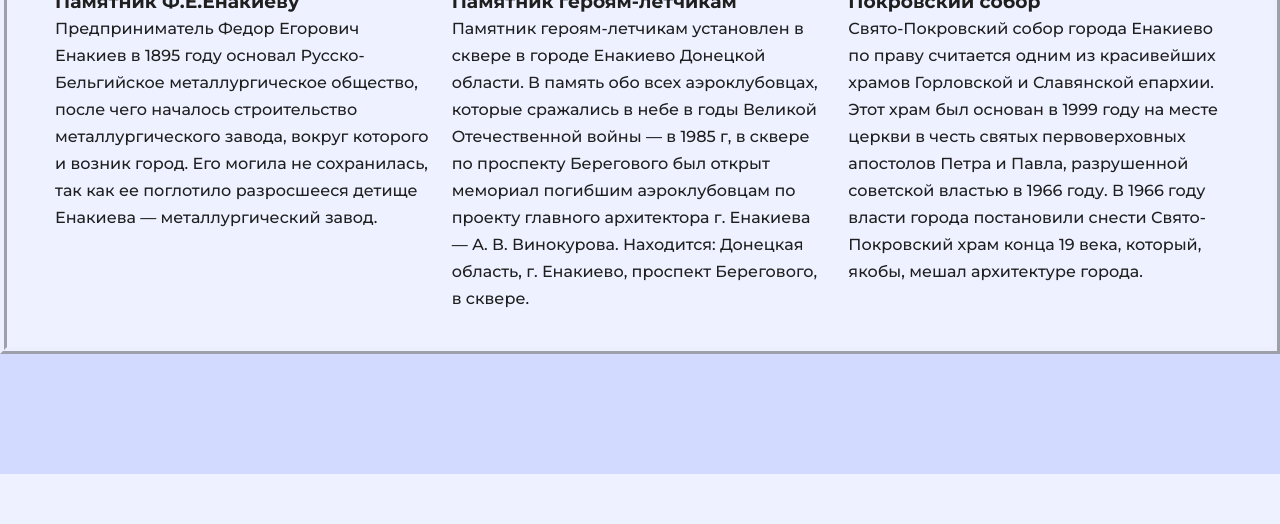
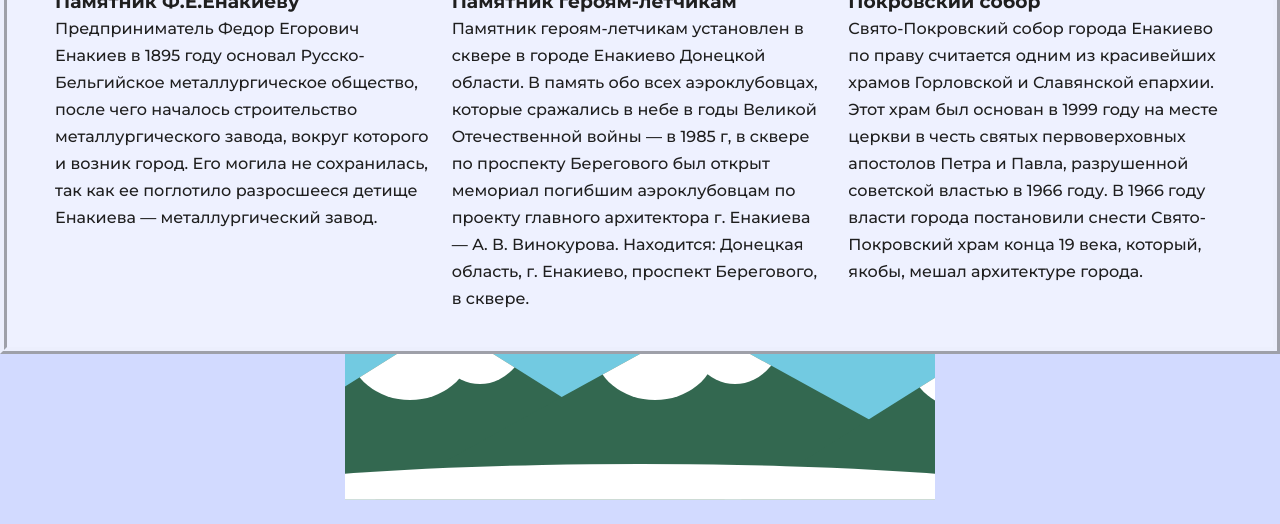
Before and after one commit to uncleDimasik/web-dev-22-23-laba-1, a website: page app/index.html in a window 1280 px wide. Shown: the part 1499-2023 px from the top of the page. Before the commit the page ends 1973 px from the top, so only its background shows below. Drawn offline with Linux system fonts and the light colour scheme.

Commit message:
south park bg

```diff
--- a/app/index.html
+++ b/app/index.html
@@ -14,7 +14,7 @@
 <body>
 
 <div class="wrapper">
-    <header class="header" >
+    <header class="header">
         <div class="container">
             <div class="header__inner">
                 <nav class="menu">
@@ -48,7 +48,8 @@
                     </h1>
                     <div class="section__content">
                         <p>
-                            Ена́киево https://enakievo-online.ru (укр. Єнакієве; с 1928 по 1937 год — Ры́ково, с 1937 по 1943 год — Орджоники́дзе)
+                            Ена́киево https://enakievo-online.ru (укр. Єнакієве; с 1928 по 1937 год — Ры́ково, с 1937 по
+                            1943 год — Орджоники́дзе)
                             —
                             город в
                             номинально образованном Горловском районе Донецкой области Украины, административный центр
@@ -56,7 +57,9 @@
                             образованной Енакиевской городской общины. До 2020 года был городом областного подчинения.
                             Входит в
                             Горловско-Енакиевскую агломерацию. С апреля 2014 года контролируется самопровозглашённой
-                            <a href="https://ru.wikipedia.org/wiki/Донецкая_Народная_Республика" title="Донецкая Народная Республика">Донецкой Народной Республикой</a>, согласно законодательству Украины является временно оккупированной территорией.
+                            <a href="https://ru.wikipedia.org/wiki/Донецкая_Народная_Республика"
+                               title="Донецкая Народная Республика">Донецкой Народной Республикой</a>, согласно
+                            законодательству Украины является временно оккупированной территорией.
                         </p>
                     </div>
                 </section>
@@ -168,7 +171,29 @@
     <footer class="footer">
         <div class="container">
             <div class="footer__inner">
-
+                <div class="south-park">
+                    <div class="south-park__background">
+                        <div class="south-park__mountain-1">
+                            <div class="south-park__mountain-snow-big"></div>
+                            <div class="south-park__mountain-snow-small"></div>
+                        </div>
+                        <div class="south-park__mountain-2">
+                            <div class="south-park__mountain-snow-big"></div>
+                            <div class="south-park__mountain-snow-small"></div>
+                        </div>
+                        <div class="south-park__mountain-3">
+                            <div class="south-park__mountain-snow-big"></div>
+                            <div class="south-park__mountain-snow-small"></div>
+                        </div>
+                        <div class="south-park__persons">
+                            <div class="south-park__eric"></div>
+                            <div class="south-park__kile"></div>
+                            <div class="south-park__stane"></div>
+                            <div class="south-park__kenny"></div>
+                        </div>
+                        <div class="south-park__ground"></div>
+                    </div>
+                </div>
             </div>
         </div>
     </footer>
--- a/app/scss/style.scss
+++ b/app/scss/style.scss
@@ -49,6 +49,7 @@ a:visited {
   color: #34c100;
 
 }
+
 a:link {
   color: $font-color;
 }
@@ -119,7 +120,7 @@ a:link {
     left: 0;
   }
 
-  li:nth-of-type(even){
+  li:nth-of-type(even) {
     background: #b9bcc7 0 0 no-repeat;
   }
 
@@ -131,5 +132,94 @@ a:link {
 
 .footer {
   background-color: $footer-color;
-  height: 120px;
+  height: 170px;
 }
+
+.south-park-wrapper {
+
+}
+
+.south-park {
+  margin: 0 auto;
+  width: 590px;
+  height: 146px;
+  background-color: #72cae1;
+
+  &__background {
+    height: 100%;
+    width: 100%;
+    position: relative;
+    clip-path: polygon(0 0, 100% 0%, 100% 100%, 0 100%);
+    overflow: hidden;
+  }
+
+  &__mountain-1 {
+    position: absolute;
+    top: -30px;
+    left: -250px;
+    width: 700px;
+    height: 220px;
+    background: #336850;
+    -webkit-clip-path: polygon(50% 0%, 0% 100%, 100% 100%);
+    clip-path: polygon(50% 0%, 0% 100%, 100% 100%);
+  }
+
+  &__mountain-snow-big{
+    position: absolute;
+    background-color: white;
+    border-radius: 50%;
+    transform-origin: center;
+    top: 12%;
+    left: 45%;
+    transform: translate(-50%,-50%);
+    width: 120px;
+    height: 100px;
+  }
+
+  &__mountain-snow-small{
+    position: absolute;
+    background-color: white;
+    border-radius: 50%;
+    transform-origin: center;
+    top: 0%;
+    left: 55%;
+    transform: translate(-50%,-50%);
+    width: 100px;
+    height: 120px;
+  }
+
+  &__mountain-2 {
+    position: absolute;
+    top: -30px;
+    left: -50px;
+    width: 800px;
+    height: 220px;
+    background: #336850;
+    -webkit-clip-path: polygon(50% 0%, 0% 100%, 100% 100%);
+    clip-path: polygon(50% 0%, 0% 100%, 100% 100%);
+  }
+
+  &__mountain-3 {
+    position: absolute;
+    top: -20px;
+    left: 310px;
+    width: 700px;
+    height: 220px;
+    background: #336850;
+    -webkit-clip-path: polygon(50% 0%, 0% 100%, 100% 100%);
+    clip-path: polygon(50% 0%, 0% 100%, 100% 100%);
+  }
+
+  &__ground {
+    position: absolute;
+    background-color: white;
+    border-radius: 50%;
+    transform-origin: center;
+    top: 110%;
+    left: 50%;
+    transform: translate(-50%,-50%);
+    width: 1000px;
+    height: 100px;
+  }
+
+}
```
Also changed, not shown: app/css/style.min.css.
